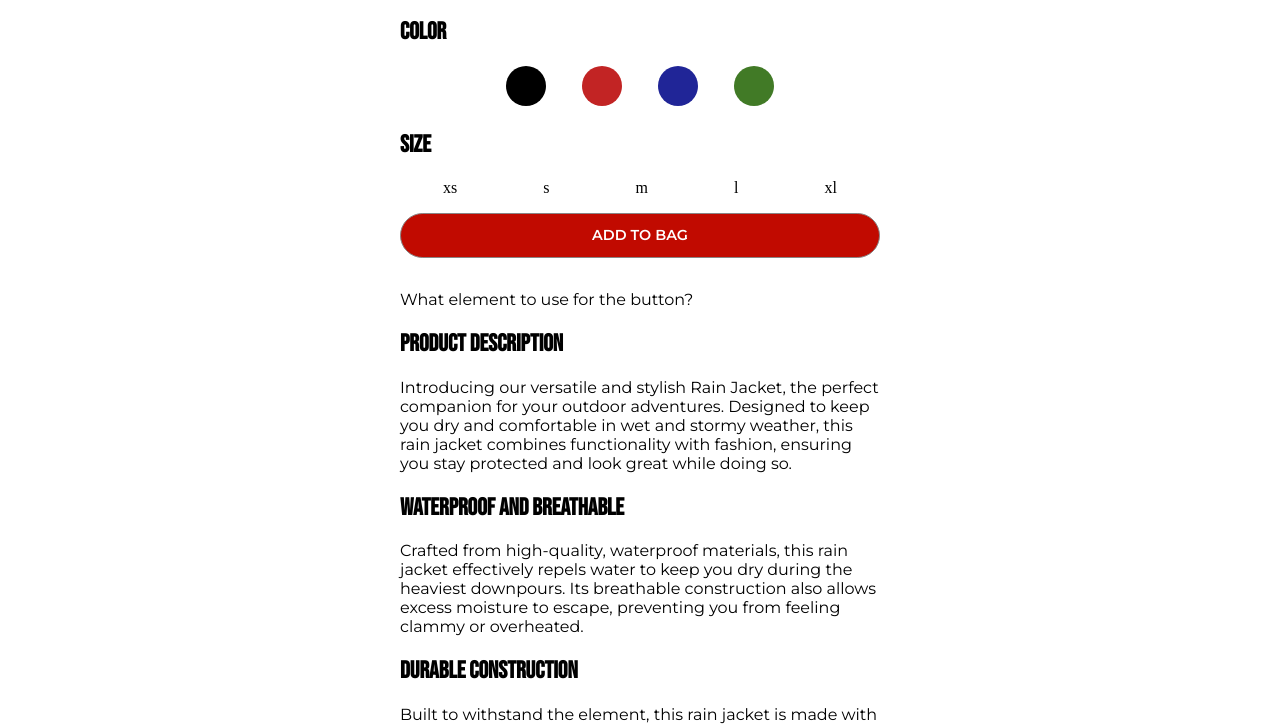
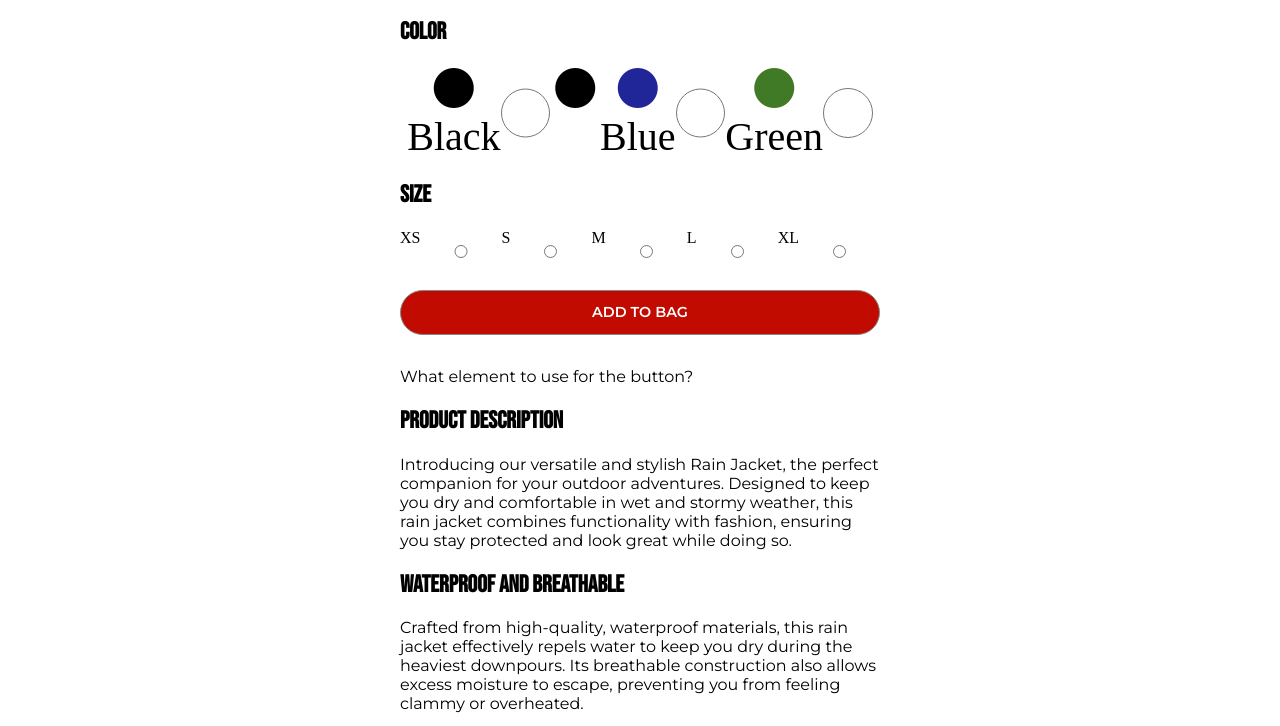
Before and after one commit to fridspace/rainydays-idaaakre, a plain HTML site: page products/all-weather-jacket.html in a window 1280 px wide. Shown: the part 926-1652 px from the top of the page. Drawn offline with Linux system fonts and the light colour scheme.

Commit message:
third-commit

```diff
--- a/css/styles.css
+++ b/css/styles.css
@@ -295,45 +295,57 @@ footer {
 
 .jacket-colors,
 .jacket-sizes,
-.color-nav label {
+.color-nav {
     display: flex;
     text-align: center;
     justify-content: space-around;
 }
 
-.color-nav label {
+.color-nav > * {
+    flex: 1;
     display: inline-block;
-    width: 2.5rem;
-    height: 2.5rem;
-    background-color: #000;
+    font-size: 2.5rem;
+}
+
+
+#red #color-two {
+    display: grid;
+    place-content: center;
+    color: #C22424;
+    outline-offset: 5px;
+    outline-width: 1px;
+    outline-color: #000;
     border-radius: 50%;
 }
 
-.color-nav label:before {
-    outline: 0rem;
-    outline-offset: 0rem;
+#red #color-two::before {
+    outline-style:none;
+    transform: scale(0);
+    transition: 120ms transform ease-in-out;
 }
 
-.color-nav label:after {
-    outline: 2px solid currentcolor;
-    outline-offset: 2px;
+#red #color-two:checked:before {
+    transform: scale(1);
 }
 
 
-.color-nav label {
-    margin: 0rem 1rem;
+#red {
+    display: none;
 }
 
-#red {
-    background-color: #C22424;
+
+
+#color-one {
+    color: #000;
 }
 
-#blue {
-    background-color: #202597;
+
+#color-three {
+    color: #202597;
 }
 
-#green {
-    background-color: #417A26;
+#color-four {
+    color: #417A26;
 }
 
 
--- a/products/all-weather-jacket.html
+++ b/products/all-weather-jacket.html
@@ -45,26 +45,31 @@
         </div>
           <h2>Color</h2>
           <div class="jacket-colors">
-            <form action="" class="color-nav">
-             <input type="radio" name="color" id="black" hidden/>
-             <label for="black"></label>
-             <input type="radio" name="color" id="red" hidden/>
-             <label for="red" id="red"></label>
-             <input type="radio" name="color" id="blue" hidden/>
-             <label for="blue" id="blue"></label>
-             <input type="radio" name="color" id="green" hidden/>
-             <label for="green" id="green"></label>
+            <form class="color-nav">
+             <label for="black" class="color-one"><i class="fa-solid fa-circle" id="color-one"></i>Black</label>
+             <input type="radio" name="color" id="black"/>
+             <label for="red"><i class="fa-solid fa-circle border" id="color-two"></i></label>
+             <input type="radio" name="color" id="red"/>
+             <label for="blue"><i class="fa-solid fa-circle" id="color-three"></i>Blue</label>
+             <input type="radio" name="color" id="blue"/>
+             <label for="green"><i class="fa-solid fa-circle" id="color-four"></i>Green</label>
+             <input type="radio" name="color" id="green"/>
             </form>
           </div>
         </div>
         <div>
           <h2>Size</h2>
           <div class="jacket-sizes">
-            <span class="xs" data-color="#000">xs</span>
-            <span class="s" data-color="#C22424">s</span>
-            <span class="m" data-color="202597">m</span>
-            <span class="l" data-color="#417A26">l</span>
-            <span class="xl" data-color="#417A26">xl</span>
+             <label for="xs">XS</label>
+             <input type="radio" name="sizes" id="xs"/>
+             <label for="s">S</label>
+             <input type="radio" name="sizes" id="s"/>
+             <label for="m">M</label>
+             <input type="radio" name="sizes" id="m"/>
+             <label for="l">L</label>
+             <input type="radio" name="sizes" id="l"/>
+             <label for="xl">XL</label>
+             <input type="radio" name="sizes" id="xl"/>
           </div>
         </div>
         <div>
```
